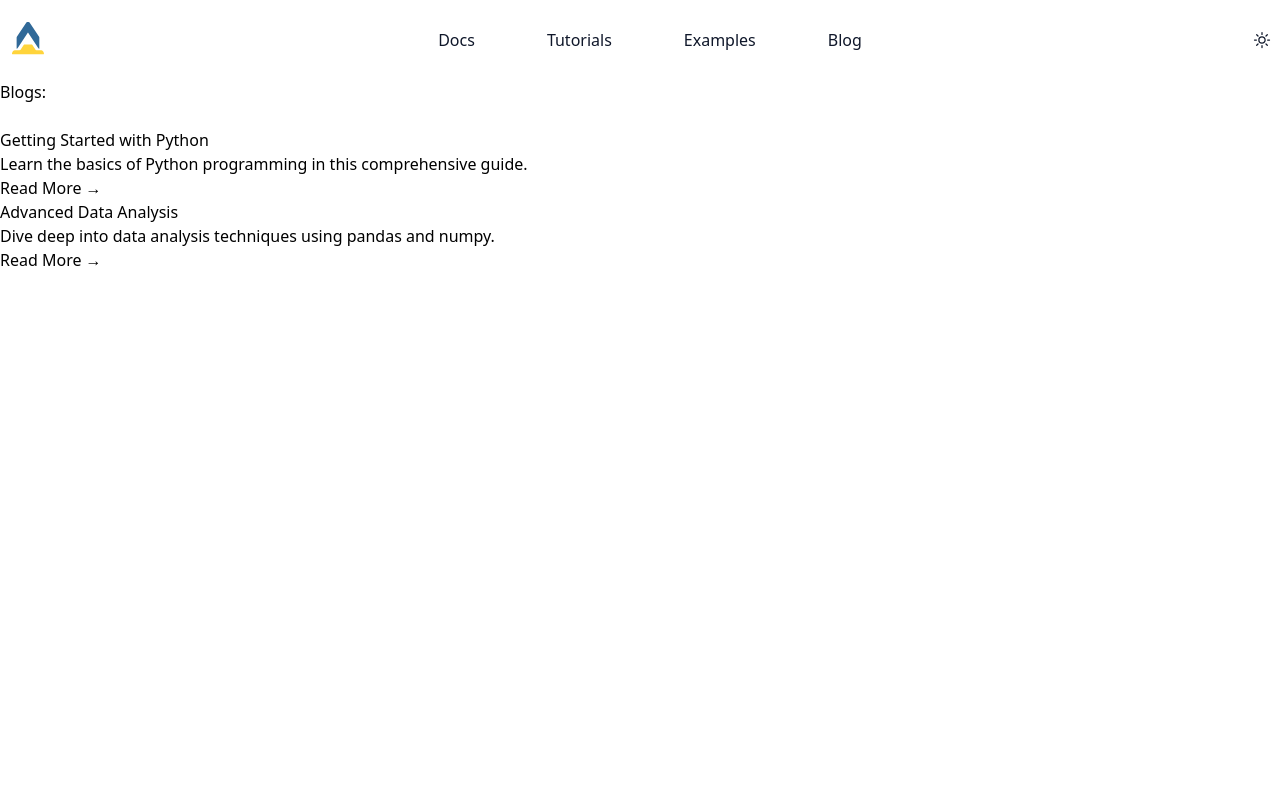
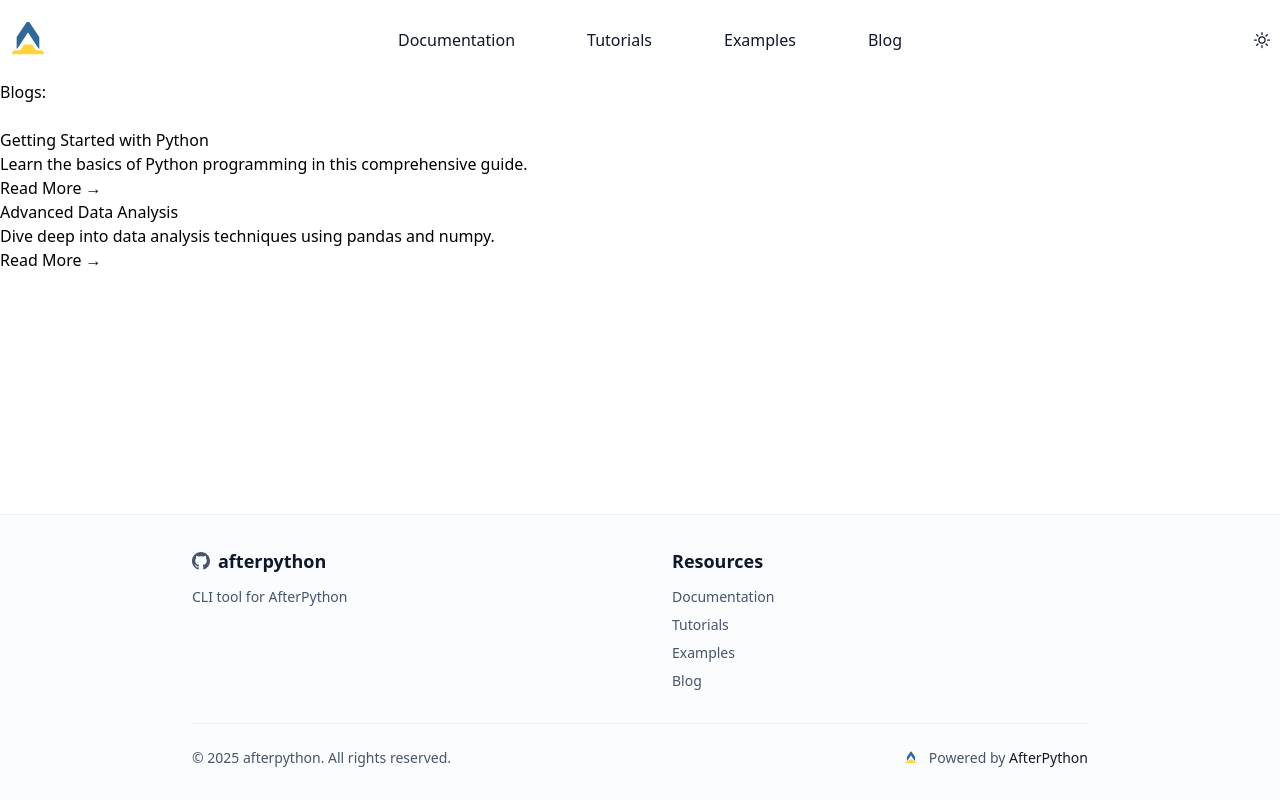
Before and after one commit to AfterPythonOrg/project-website-template, a SvelteKit app: page /blog in a window 1280 px wide. Built offline with nearby package versions, Linux system fonts and the light colour scheme.

Commit message:
add footer

```diff
--- /dev/null
+++ b/src/lib/components/Footer.svelte
@@ -0,0 +1,77 @@
+<script lang="ts">
+	import GitHubIcon from '$components/GitHubIcon.svelte';
+
+	type FooterProps = {
+		projectName?: string;
+		repositoryUrl?: string;
+		docsUrl?: string;
+		projectSummary?: string;
+	}
+
+	let { projectName, repositoryUrl, docsUrl, projectSummary }: FooterProps = $props();
+
+	const currentYear = new Date().getFullYear();
+</script>
+
+<footer class="bg-bg100 border-t border-bg300 mt-auto">
+	<div class="container mx-auto px-4 py-8">
+		<!-- Main Footer Content -->
+		<div class="grid grid-cols-1 md:grid-cols-2 gap-8 md:gap-16 mb-8 max-w-4xl mx-auto">
+			<!-- Project Info -->
+			<div>
+				{#if projectName}
+					<div class="flex items-center gap-2 mb-3">
+						{#if repositoryUrl}
+							<a
+								href={repositoryUrl}
+								target="_blank"
+								rel="noopener noreferrer"
+								class="text-tx300 hover:text-tx50 transition-colors"
+								aria-label="GitHub Repository"
+							>
+								<GitHubIcon size={18} />
+							</a>
+						{/if}
+						<h3 class="text-lg font-semibold text-tx50">{projectName}</h3>
+					</div>
+					<p class="text-sm text-tx300">
+						{projectSummary}
+					</p>
+				{/if}
+			</div>
+
+			<!-- Resources -->
+			<div>
+				<h3 class="text-lg font-semibold text-tx50 mb-3">Resources</h3>
+				<ul class="space-y-2 text-sm text-tx300">
+					{#if docsUrl}
+						<li><a href={docsUrl} target="_blank" rel="noopener noreferrer" class="hover:text-tx50 transition-colors">Documentation</a></li>
+					{/if}
+					<li><a href="/tutorials" class="hover:text-tx50 transition-colors">Tutorials</a></li>
+					<li><a href="/examples" class="hover:text-tx50 transition-colors">Examples</a></li>
+					<li><a href="/blog" class="hover:text-tx50 transition-colors">Blog</a></li>
+				</ul>
+			</div>
+		</div>
+
+		<!-- Bottom Bar -->
+		<div class="border-t border-bg300 pt-6 max-w-4xl mx-auto">
+			<div class="flex flex-col md:flex-row items-center justify-between gap-4">
+				<!-- Copyright -->
+				<div class="text-sm text-tx300">
+					{#if projectName}
+						© {currentYear} {projectName}. All rights reserved.
+					{:else}
+						© {currentYear} All rights reserved.
+					{/if}
+				</div>
+
+				<!-- Powered by AfterPython -->
+				<div class="flex items-center gap-2 text-sm text-tx300">
+					<img src="/afterpython.svg" alt="AfterPython" class="h-5 w-auto" />
+					<span>Powered by <a href="https://afterpython.org" target="_blank" rel="noopener noreferrer" class="text-tx50 hover:text-pm500 transition-colors font-medium">AfterPython</a></span>
+				</div>
+			</div>
+		</div>
+	</div>
+</footer>
--- /dev/null
+++ b/src/lib/components/GitHubIcon.svelte
@@ -0,0 +1,19 @@
+<script lang="ts">
+	type GitHubIconProps = {
+		size?: number;
+		class?: string;
+	}
+
+	let { size = 20, class: className = '' }: GitHubIconProps = $props();
+</script>
+
+<svg
+	width={size}
+	height={size}
+	viewBox="0 0 24 24"
+	fill="currentColor"
+	class={className}
+	xmlns="http://www.w3.org/2000/svg"
+>
+	<path d="M12 0c-6.626 0-12 5.373-12 12 0 5.302 3.438 9.8 8.207 11.387.599.111.793-.261.793-.577v-2.234c-3.338.726-4.033-1.416-4.033-1.416-.546-1.387-1.333-1.756-1.333-1.756-1.089-.745.083-.729.083-.729 1.205.084 1.839 1.237 1.839 1.237 1.07 1.834 2.807 1.304 3.492.997.107-.775.418-1.305.762-1.604-2.665-.305-5.467-1.334-5.467-5.931 0-1.311.469-2.381 1.236-3.221-.124-.303-.535-1.524.117-3.176 0 0 1.008-.322 3.301 1.23.957-.266 1.983-.399 3.003-.404 1.02.005 2.047.138 3.006.404 2.291-1.552 3.297-1.23 3.297-1.23.653 1.653.242 2.874.118 3.176.77.84 1.235 1.911 1.235 3.221 0 4.609-2.807 5.624-5.479 5.921.43.372.823 1.102.823 2.222v3.293c0 .319.192.694.801.576 4.765-1.589 8.199-6.086 8.199-11.386 0-6.627-5.373-12-12-12z"/>
+</svg>
--- a/src/routes/+layout.svelte
+++ b/src/routes/+layout.svelte
@@ -3,12 +3,18 @@
 	import type { LayoutProps } from './$types';
 	import ThemeToggle from '$components/ThemeToggle.svelte';
 	import Logo from '$components/Logo.svelte';
+	import Footer from '$components/Footer.svelte';
 
 	let { data: metadataJson, children }: LayoutProps = $props();
 
 	// Extract documentation URL safely
 	const docsUrl = metadataJson.project_url?.find((url: string) =>
 		url.startsWith('documentation,')
+	)?.split(', ')[1];
+
+	// Extract repository URL safely
+	const repositoryUrl = metadataJson.project_url?.find((url: string) =>
+		url.startsWith('repository,')
 	)?.split(', ')[1];
 
 	// Dynamic title from metadata
@@ -19,7 +25,7 @@
 	<title>{siteTitle}</title>
 </svelte:head>
 
-<div class="bg-bg50 min-h-screen">
+<div class="bg-bg50 min-h-screen flex flex-col">
 	<nav class="container mx-auto py-3 text-tx50 text-base font-medium">
 		<div class="flex items-center">
 			<Logo size="md" />
@@ -27,7 +33,7 @@
 				{#if docsUrl}
 					<li>
 						<a href={docsUrl} target="_blank" rel="noopener noreferrer">
-							Docs
+							Documentation
 						</a>
 					</li>
 				{/if}
@@ -55,4 +61,6 @@
 	</nav>
 
 	{@render children()}
+
+	<Footer projectName={metadataJson.name} projectSummary={metadataJson.summary} {repositoryUrl} {docsUrl}/>
 </div>
```
Also changed, not shown: static/afterpython.svg (added).
